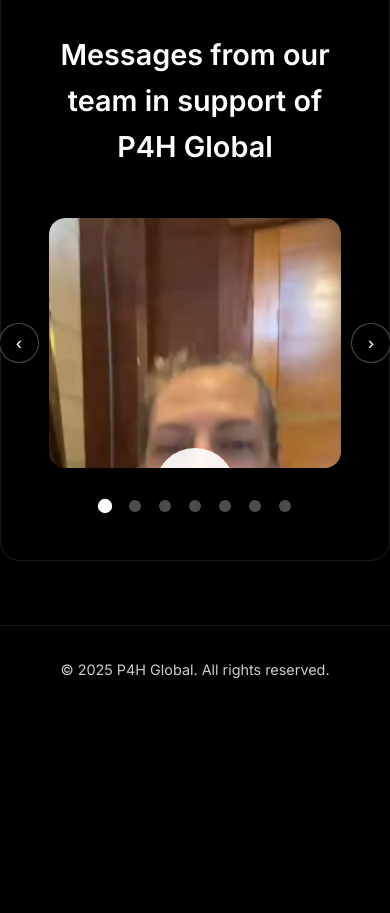
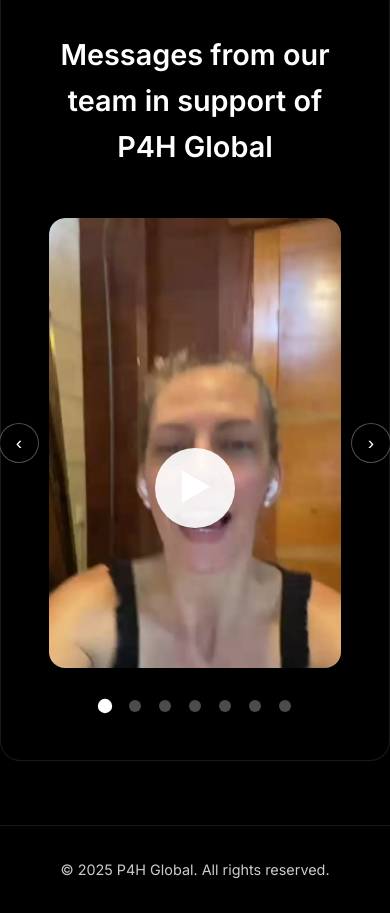
Before and after one commit to p4hglobal/nextlevel-vip77, a plain HTML site: page docs/index.html in a window 390 px wide. Shown: the part 2773-3686 px from the top of the page. Before the commit the page ends 3486 px from the top, so only its background shows below. Drawn offline with Linux system fonts and the light colour scheme.

Commit message:
fix portrait mode videos on mobile

```diff
--- a/docs/js/video-carousel.js
+++ b/docs/js/video-carousel.js
@@ -54,7 +54,10 @@
         this.videoWrapper.innerHTML = '';
         this.videoWrapper.style.position = 'relative';
         this.videoWrapper.style.width = '100%';
-        this.videoWrapper.style.height = '450px';
+        // Responsive height based on screen size
+        const isMobile = window.innerWidth <= 768;
+        const isSmallMobile = window.innerWidth <= 480;
+        this.videoWrapper.style.height = isSmallMobile ? '450px' : isMobile ? '550px' : '600px';
 
         this.videosData.forEach((video, index) => {
             const slide = document.createElement('div');
--- a/docs/styles/main.css
+++ b/docs/styles/main.css
@@ -535,7 +535,7 @@
     .video-container {
         width: 100%;
         max-width: 600px;
-        height: 300px;
+        height: 550px;  /* Increased for portrait videos on tablet/mobile */
     }
 
     .carousel-btn {
@@ -576,7 +576,8 @@
     }
 
     .video-container {
-        height: 400px;  /* Smaller on mobile but still portrait-friendly */
+        height: 500px;  /* Better height for portrait videos on mobile */
+        max-width: 100%;
     }
 
     .carousel-btn {
@@ -617,7 +618,8 @@
     }
 
     .video-container {
-        height: 250px;
+        height: 450px;  /* Adequate height for portrait videos on small screens */
+        max-width: 95vw;
     }
 
     .carousel-btn {
```
